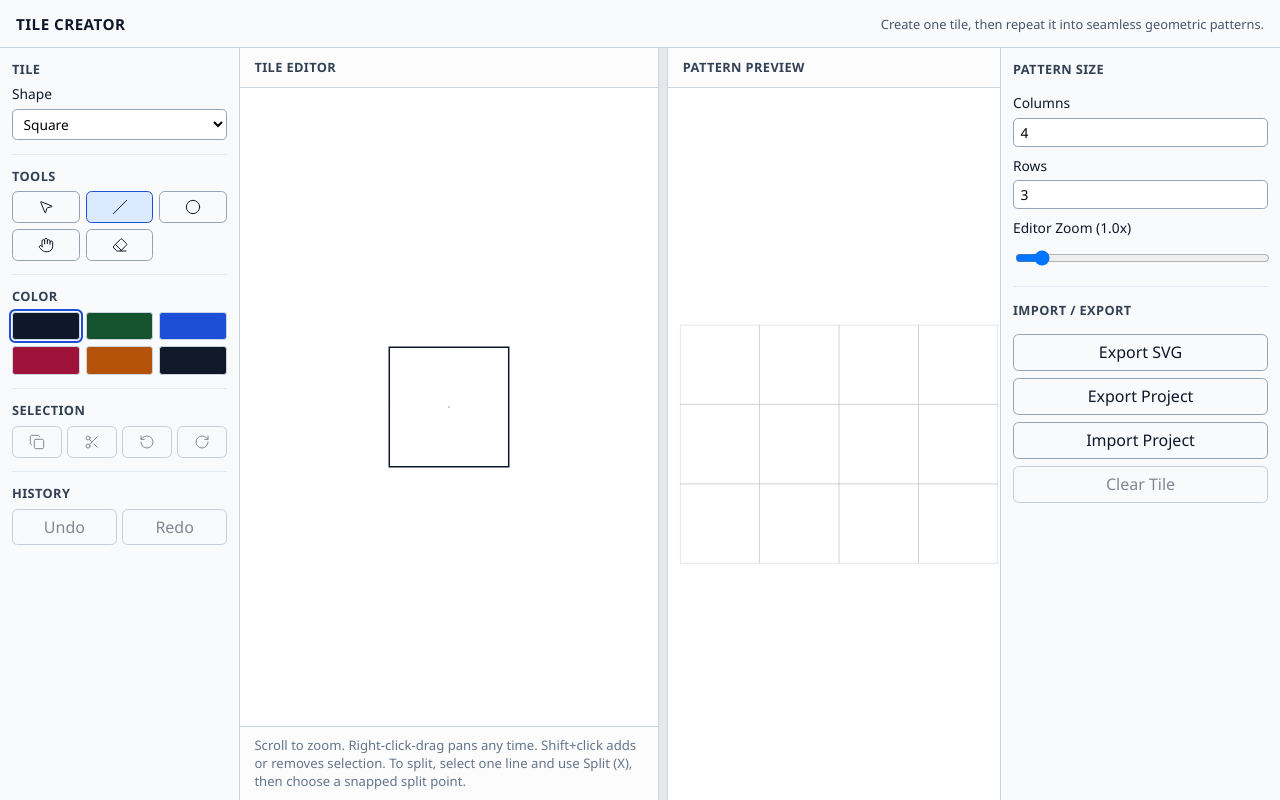
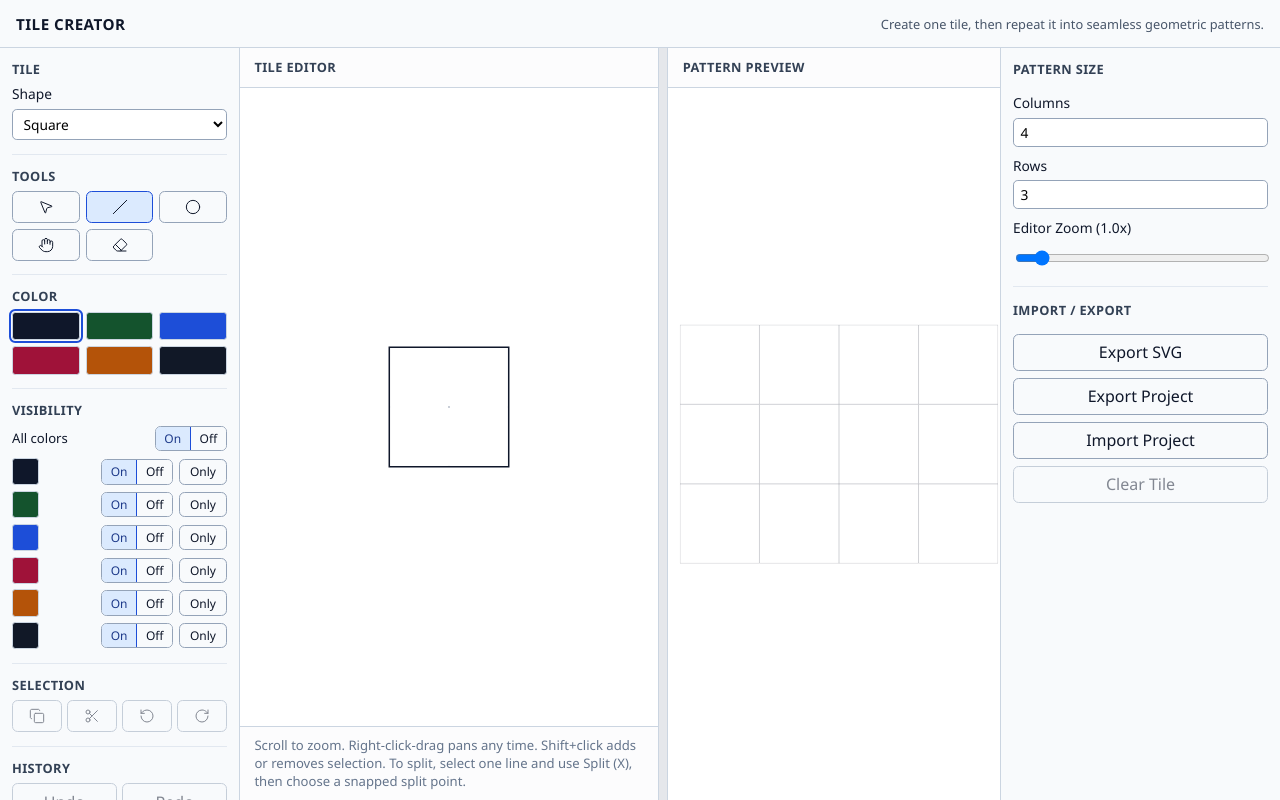
Before and after one commit to handorff/tile-creator, a React (Vite) app: page / in a window 1280 px wide. Built offline with nearby package versions, Linux system fonts and the light colour scheme.

Commit message:
Add color visibility controls

```diff
--- a/src/app/App.tsx
+++ b/src/app/App.tsx
@@ -104,6 +104,7 @@ export function App(): JSX.Element {
   const initial = useMemo(loadInitialState, []);
   const [project, dispatch] = useReducer(projectReducer, initial.project);
   const [pattern, setPattern] = useState<PatternSize>(initial.pattern);
+  const [hiddenColors, setHiddenColors] = useState<string[]>([]);
   const [editorZoom, setEditorZoom] = useState<number>(1);
   const [selectedPrimitiveIds, setSelectedPrimitiveIds] = useState<string[]>([]);
   const [splitSelectionLineId, setSplitSelectionLineId] = useState<string | null>(null);
@@ -112,6 +113,11 @@ export function App(): JSX.Element {
   const centerSplitRef = useRef<HTMLDivElement | null>(null);
   const [editorPane, setEditorPane] = useState<number>(0.55);
   const [resizingPane, setResizingPane] = useState<boolean>(false);
+  const availableColors = useMemo(
+    () => Array.from(new Set([...DEFAULT_COLORS, ...project.primitives.map((primitive) => primitive.color)])),
+    [project.primitives]
+  );
+  const hiddenColorSet = useMemo(() => new Set(hiddenColors), [hiddenColors]);
 
   useEffect(() => {
     saveAutosave(project, pattern);
@@ -119,9 +125,17 @@ export function App(): JSX.Element {
 
   useEffect(() => {
     setSelectedPrimitiveIds((current) =>
-      current.filter((id) => project.primitives.some((primitive) => primitive.id === id))
+      current.filter((id) =>
+        project.primitives.some(
+          (primitive) => primitive.id === id && !hiddenColorSet.has(primitive.color)
+        )
+      )
     );
-  }, [project.primitives]);
+  }, [hiddenColorSet, project.primitives]);
+
+  useEffect(() => {
+    setHiddenColors((current) => current.filter((color) => availableColors.includes(color)));
+  }, [availableColors]);
 
   const selectedLinePrimitive = useMemo(() => {
     if (selectedPrimitiveIds.length !== 1) {
@@ -138,6 +152,10 @@ export function App(): JSX.Element {
   const canSplitSelection = project.activeTool === 'select' && selectedLinePrimitive !== null;
   const splitSelectionArmed =
     canSplitSelection && !!selectedLinePrimitive && splitSelectionLineId === selectedLinePrimitive.id;
+  const visiblePrimitives = useMemo(
+    () => project.primitives.filter((primitive) => !hiddenColorSet.has(primitive.color)),
+    [hiddenColorSet, project.primitives]
+  );
 
   useEffect(() => {
     setSplitSelectionLineId((current) => {
@@ -178,6 +196,33 @@ export function App(): JSX.Element {
       color
     });
   };
+
+  const setColorVisibility = useCallback((color: string, visible: boolean): void => {
+    setHiddenColors((current) => {
+      const isHidden = current.includes(color);
+      if (visible && !isHidden) {
+        return current;
+      }
+      if (!visible && isHidden) {
+        return current;
+      }
+      return visible ? current.filter((currentColor) => currentColor !== color) : [...current, color];
+    });
+  }, []);
+
+  const setAllColorsVisibility = useCallback(
+    (visible: boolean): void => {
+      setHiddenColors(visible ? [] : [...availableColors]);
+    },
+    [availableColors]
+  );
+
+  const setOnlyVisibleColor = useCallback(
+    (color: string): void => {
+      setHiddenColors(availableColors.filter((availableColor) => availableColor !== color));
+    },
+    [availableColors]
+  );
 
   const setShape = (shape: TileShape): void => {
     dispatch({ type: 'set-tile-shape', shape });
@@ -422,7 +467,8 @@ export function App(): JSX.Element {
           shape={project.tile.shape}
           activeTool={project.activeTool}
           activeColor={project.activeColor}
-          colors={DEFAULT_COLORS}
+          visibleColors={availableColors.filter((color) => !hiddenColorSet.has(color))}
+          colors={availableColors}
           canUndo={project.history.past.length > 0}
           canRedo={project.history.future.length > 0}
           selectedCount={selectedPrimitiveIds.length}
@@ -431,6 +477,9 @@ export function App(): JSX.Element {
           onShapeChange={setShape}
           onToolChange={setTool}
           onColorChange={setColor}
+          onColorVisibilityChange={setColorVisibility}
+          onAllColorsVisibilityChange={setAllColorsVisibility}
+          onOnlyVisibleColor={setOnlyVisibleColor}
           onDuplicateSelection={duplicateSelected}
           onSplitSelection={toggleSplitSelection}
           onRotateSelectionCcw={() => rotateSelected(false)}
@@ -453,7 +502,7 @@ export function App(): JSX.Element {
             <div className="center-pane">
               <EditorCanvas
                 tile={project.tile}
-                primitives={project.primitives}
+                primitives={visiblePrimitives}
                 activeTool={project.activeTool}
                 activeColor={project.activeColor}
                 zoom={editorZoom}
@@ -480,7 +529,7 @@ export function App(): JSX.Element {
             />
 
             <div className="center-pane">
-              <TilingPreview tile={project.tile} primitives={project.primitives} pattern={pattern} />
+              <TilingPreview tile={project.tile} primitives={visiblePrimitives} pattern={pattern} />
             </div>
           </div>
         </section>
--- a/src/features/editor/Toolbar.tsx
+++ b/src/features/editor/Toolbar.tsx
@@ -17,6 +17,7 @@ interface ToolbarProps {
   shape: TileShape;
   activeTool: Tool;
   activeColor: string;
+  visibleColors: string[];
   colors: string[];
   canUndo: boolean;
   canRedo: boolean;
@@ -26,6 +27,9 @@ interface ToolbarProps {
   onShapeChange: (shape: TileShape) => void;
   onToolChange: (tool: Tool) => void;
   onColorChange: (color: string) => void;
+  onColorVisibilityChange: (color: string, visible: boolean) => void;
+  onAllColorsVisibilityChange: (visible: boolean) => void;
+  onOnlyVisibleColor: (color: string) => void;
   onDuplicateSelection: () => void;
   onSplitSelection: () => void;
   onRotateSelectionCcw: () => void;
@@ -45,6 +49,9 @@ const toolIcons: Record<Tool, LucideIcon> = {
 export function Toolbar(props: ToolbarProps): JSX.Element {
   const hasSelection = props.selectedCount > 0;
   const rotationStepLabel = props.shape === 'square' ? '90' : '60';
+  const visibleColors = new Set(props.visibleColors);
+  const allVisible = props.colors.length > 0 && props.colors.every((color) => visibleColors.has(color));
+  const allHidden = props.colors.length > 0 && props.colors.every((color) => !visibleColors.has(color));
 
   return (
     <aside className="toolbar">
@@ -96,6 +103,76 @@ export function Toolbar(props: ToolbarProps): JSX.Element {
               style={{ backgroundColor: color }}
               onClick={() => props.onColorChange(color)}
             />
+          ))}
+        </div>
+      </section>
+
+      <section>
+        <h2>Visibility</h2>
+        <div className="visibility-all-controls">
+          <span>All colors</span>
+          <div className="segmented-control" role="group" aria-label="Toggle all colors visibility">
+            <button
+              type="button"
+              data-testid="visibility-all-on"
+              className={allVisible ? 'segmented-button active' : 'segmented-button'}
+              aria-pressed={allVisible}
+              onClick={() => props.onAllColorsVisibilityChange(true)}
+            >
+              On
+            </button>
+            <button
+              type="button"
+              data-testid="visibility-all-off"
+              className={allHidden ? 'segmented-button active' : 'segmented-button'}
+              aria-pressed={allHidden}
+              onClick={() => props.onAllColorsVisibilityChange(false)}
+            >
+              Off
+            </button>
+          </div>
+        </div>
+        <div className="visibility-list">
+          {props.colors.map((color) => (
+            <div key={`visibility-${color}`} className="visibility-item">
+              <span className="visibility-label" aria-hidden="true">
+                <span
+                  className="visibility-swatch"
+                  style={{ backgroundColor: color }}
+                />
+              </span>
+              <div className="visibility-actions">
+                <div className="segmented-control" role="group" aria-label={`Toggle color ${color}`}>
+                  <button
+                    type="button"
+                    data-testid={`visibility-on-${color}`}
+                    className={visibleColors.has(color) ? 'segmented-button active' : 'segmented-button'}
+                    aria-pressed={visibleColors.has(color)}
+                    onClick={() => props.onColorVisibilityChange(color, true)}
+                  >
+                    On
+                  </button>
+                  <button
+                    type="button"
+                    data-testid={`visibility-off-${color}`}
+                    className={!visibleColors.has(color) ? 'segmented-button active' : 'segmented-button'}
+                    aria-pressed={!visibleColors.has(color)}
+                    onClick={() => props.onColorVisibilityChange(color, false)}
+                  >
+                    Off
+                  </button>
+                </div>
+                <button
+                  type="button"
+                  data-testid={`visibility-only-${color}`}
+                  aria-label={`Show only color ${color}`}
+                  className="visibility-only-button"
+                  onClick={() => props.onOnlyVisibleColor(color)}
+                >
+                  Only
+                </button>
+              </div>
+            </div>
           ))}
         </div>
       </section>
--- a/src/styles.css
+++ b/src/styles.css
@@ -175,6 +175,79 @@ button.active {
 .active-color {
   outline: 2px solid #1d4ed8;
   outline-offset: 1px;
+}
+
+.visibility-list {
+  display: grid;
+  gap: 0.35rem;
+}
+
+.visibility-all-controls {
+  display: flex;
+  align-items: center;
+  justify-content: space-between;
+  gap: 0.55rem;
+  margin-bottom: 0.45rem;
+  font-size: 0.82rem;
+}
+
+.visibility-item {
+  display: flex;
+  align-items: center;
+  justify-content: space-between;
+  gap: 0.55rem;
+  font-size: 0.82rem;
+}
+
+.visibility-label {
+  display: inline-flex;
+  align-items: center;
+}
+
+.visibility-swatch {
+  width: 1.7rem;
+  height: 1.7rem;
+  border-radius: 0.2rem;
+  border: 1px solid #cbd5e1;
+}
+
+.visibility-actions {
+  display: inline-flex;
+  align-items: center;
+  gap: 0.35rem;
+}
+
+.segmented-control {
+  display: inline-flex;
+  align-items: center;
+  border: 1px solid #94a3b8;
+  border-radius: 0.35rem;
+  overflow: hidden;
+}
+
+.segmented-button {
+  border: 0;
+  border-right: 1px solid #94a3b8;
+  border-radius: 0;
+  background: #f8fafc;
+  padding: 0.2rem 0.5rem;
+  min-width: 2.2rem;
+  font-size: 0.75rem;
+}
+
+.segmented-button:last-child {
+  border-right: 0;
+}
+
+.segmented-button.active {
+  background: #dbeafe;
+  color: #1e3a8a;
+}
+
+.visibility-only-button {
+  min-width: 3rem;
+  padding: 0.2rem 0.45rem;
+  font-size: 0.75rem;
 }
 
 .field {
```
Also changed, not shown: 1 other file (tests, documents, lock files or other folders).
